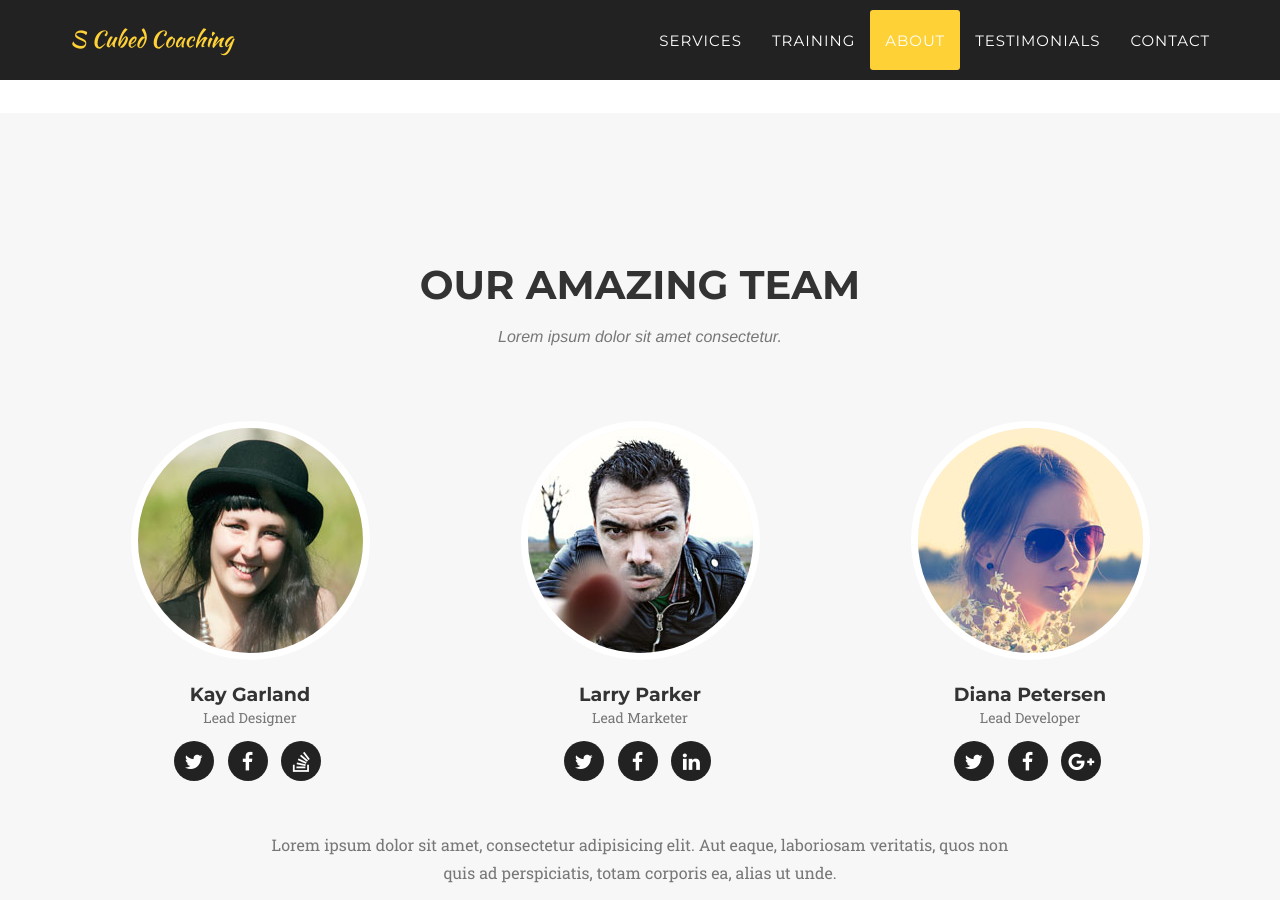
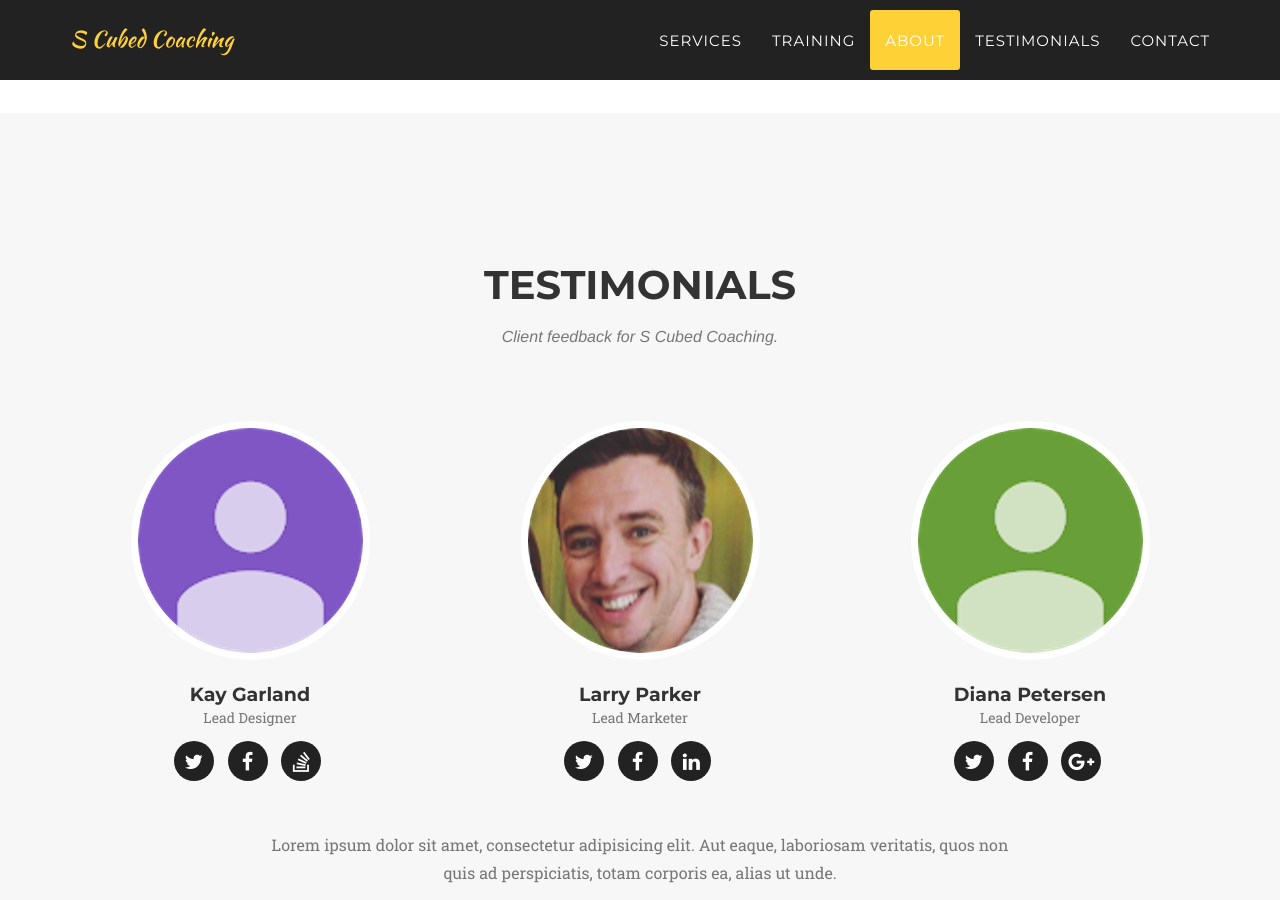
Before and after one commit to limit-DNE/SCubed, a Jekyll site: the page built from index.html, in a window 1280 px wide and 900 px high, scrolled down 4649 px. Built offline with Jekyll 4.4.1, drawn with Linux system fonts in a browser that asks for light colours; some web fonts are replaced.

Commit message:
testimonials updated

```diff
--- a/_includes/team.html
+++ b/_includes/team.html
@@ -3,15 +3,15 @@
         <div class="container">
             <div class="row">
                 <div class="col-lg-12 text-center">
-                    <h2 class="section-heading">Our Amazing Team</h2>
-                    <h3 class="section-subheading text-muted">Lorem ipsum dolor sit amet consectetur.</h3>
+                    <h2 class="section-heading">Testimonials</h2>
+                      <h3 class="section-subheading text-muted">Client feedback for S Cubed Coaching.</h3>
                 </div>
             </div>
             <div class="row">
                 {% for member in site.people %}
                 <div class="col-sm-4">
                     <div class="team-member">
-                        <img src="img/team/{{ member.pic }}.jpg" class="img-responsive img-circle" alt="">
+                        <img src="img/team/{{ member.pic }}.png" class="img-responsive img-circle" alt="">
                         <h4>{{ member.name }}</h4>
                         <p class="text-muted">{{ member.position }}</p>
                         <ul class="list-inline social-buttons">
```
Also changed, not shown: img/team/1.jpg (deleted), img/team/1.png (added), img/team/2.jpg (deleted), img/team/2.png (added), img/team/3.jpg (deleted), img/team/3.png (added), 1 other file.
